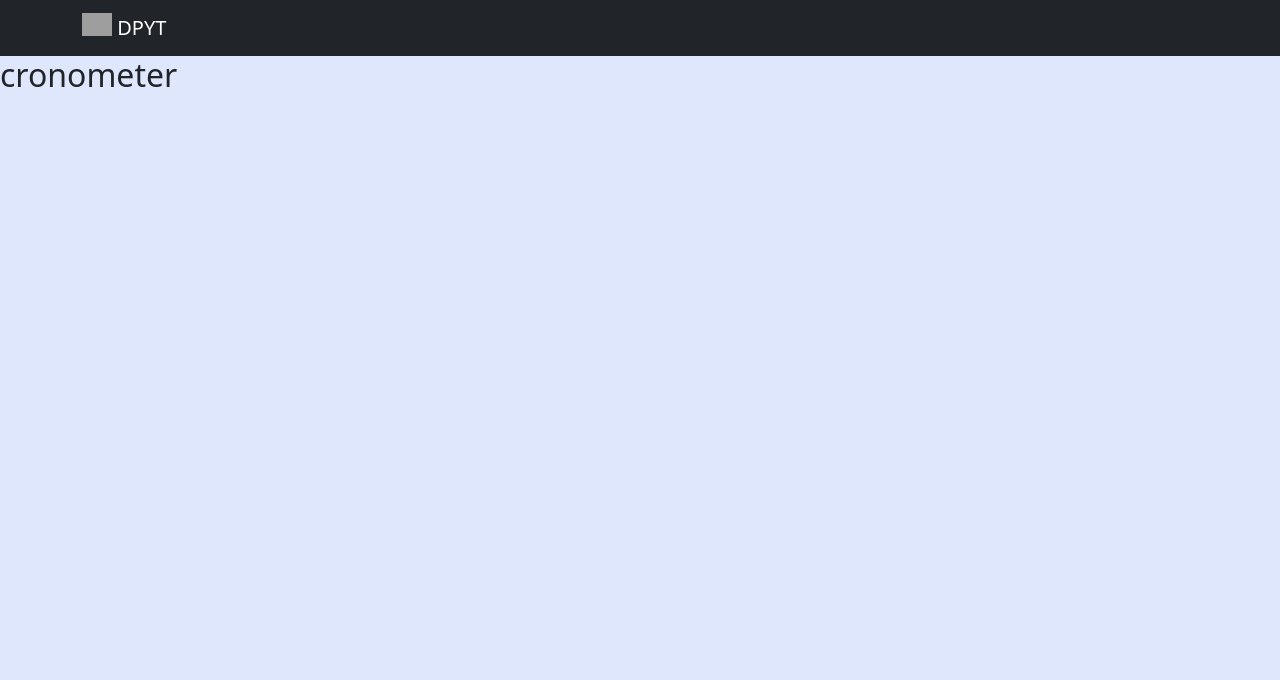
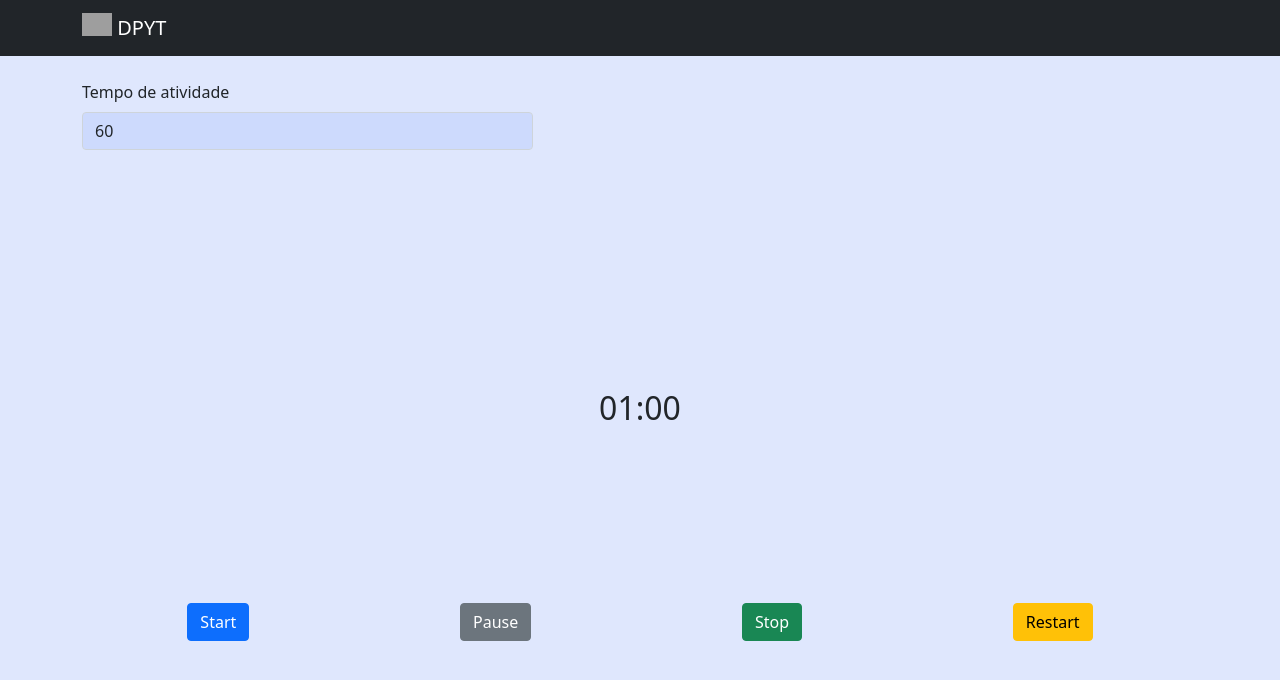
Before and after one commit to pedrotakahashi/trabalho-ihm, a React (Create React App) app: page /cronometer in a window 1280 px wide. Shown: the top 680 px of the page. Built offline with nearby package versions, Linux system fonts and the light colour scheme; grey boxes are pictures that could not be loaded.

Commit message:
finish - IHM

```diff
--- a/package.json
+++ b/package.json
@@ -18,6 +18,7 @@
     "react-router": "^5.2.1",
     "react-router-dom": "^5.3.0",
     "react-scripts": "4.0.3",
+    "react-stopwatch": "^2.0.4",
     "typescript": "^4.1.2",
     "web-vitals": "^1.0.1"
   },
--- a/src/assets/styles/app.css
+++ b/src/assets/styles/app.css
@@ -2,3 +2,5 @@
 @import url(components/main.css);
 @import url(components/inputs.css);
 @import url(components/navbar.css);
+@import url(components/home.css);
+@import url(components/timer.css);
--- /dev/null
+++ b/src/assets/styles/components/home.css
@@ -0,0 +1,9 @@
+.content-home {
+  display: flex;
+  justify-content: center;
+  margin-top: 40px;
+}
+.card-home {
+  display: flex;
+  align-items: center;
+}
--- a/src/assets/styles/components/images.css
+++ b/src/assets/styles/components/images.css
@@ -1,3 +1,7 @@
 .topside-logo {
   width: 30px;
 }
+
+.img-home-page {
+  width: 50%;
+}
--- a/src/assets/styles/components/navbar.css
+++ b/src/assets/styles/components/navbar.css
@@ -6,7 +6,7 @@ margin-left: 40px;
 margin-right: 20px;
 }
 
-@media (min-width: 1024px) {
+@media (min-width: 600px) {
   .navBarbottom{
     display: none;
   }
--- /dev/null
+++ b/src/assets/styles/components/timer.css
@@ -0,0 +1,11 @@
+.container-buttons {
+  display: flex;
+  justify-content: space-around;
+  margin-top: 15%;
+}
+
+.timer {
+  display: flex;
+  justify-content: center;
+  margin-top: 20%;
+}
--- a/src/pages/Cronometer.tsx
+++ b/src/pages/Cronometer.tsx
@@ -1,10 +1,91 @@
+import { useState } from "react";
+import { Button, Col, Container, Form, Row } from "react-bootstrap";
 import PanelLayout from "../components/PanelLayout";
 
+const SECONDS_DEFAULT = 60;
+
 const Cronometer = () => {
-  return(
+  const [seconds, setSeconds] = useState(SECONDS_DEFAULT);
+  const [timer, setTimer] = useState<any>();
+
+  const secondsToMinutes = (secs: number) => {
+    const divisorMinute = secs % 3600;
+    const minutes = Math.floor(divisorMinute / 60);
+    const seconds = Math.floor(divisorMinute % 60);
+
+    return `${String(minutes).padStart(2, "0")}:${String(seconds).padStart(
+      2,
+      "0"
+    )}`;
+  };
+  const startTimer = () => {
+    const timerInterval = setInterval(() => {
+      setSeconds((previousSecods) => {
+        if (previousSecods === 0) {
+          clearInterval(timerInterval);
+          return 0;
+        }
+
+        return previousSecods - 1;
+      });
+    }, 1000);
+    setTimer(timerInterval);
+  };
+
+  const handlePauseTimer = () => {
+    clearInterval(timer);
+    setTimer(undefined);
+  };
+
+  const handleStopTimer = () => {
+    handlePauseTimer();
+    setSeconds(SECONDS_DEFAULT);
+  };
+
+  const handleRestartTimer = () => {
+    setSeconds(SECONDS_DEFAULT);
+  };
+
+  return (
     <PanelLayout>
-      <h2>cronometer</h2>
+      <Container>
+        <Row className="mt-4">
+          <Col xs={5}>
+            <Form.Group className="mb-3">
+              <Form.Label>Tempo de atividade</Form.Label>
+              <Form.Control
+                type="activity"
+                placeholder="Atividade"
+                onChange={(e) => setSeconds(Number(e.target.value))}
+                value={seconds}
+              />
+            </Form.Group>
+          </Col>
+        </Row>
+        <Row>
+          <Col>
+            <div className="timer">
+              <h2>{secondsToMinutes(seconds)}</h2>
+            </div>
+
+            <div className="container-buttons">
+              <Button onClick={startTimer} variant={"primary"}>
+                Start
+              </Button>
+              <Button onClick={handlePauseTimer} variant={"secondary"}>
+                Pause
+              </Button>
+              <Button onClick={handleStopTimer} variant={"success"}>
+                Stop
+              </Button>
+              <Button onClick={handleRestartTimer} variant={"warning"}>
+                Restart
+              </Button>
+            </div>
+          </Col>
+        </Row>
+      </Container>
     </PanelLayout>
   );
-}
+};
 export default Cronometer;
--- a/src/pages/Home.tsx
+++ b/src/pages/Home.tsx
@@ -1,10 +1,27 @@
+import { Card, Col, Container, Row } from "react-bootstrap";
 import PanelLayout from "../components/PanelLayout";
 
+import imagehome from "../../src/assets/images/homePage.png";
 const Home = (): JSX.Element => {
   return (
     <>
       <PanelLayout>
-        <h2>Pagina Principal </h2>
+        <Container>
+          <Row>
+            <Col sm={12} className="content-home">
+              <Card style={{ width: "18rem" }} className="card-home">
+                <Card.Img variant="top" src={imagehome} className="img-home-page" />
+                <Card.Body>
+                  <Card.Title>DPYT - Dont Procast Your Training</Card.Title>
+                  <Card.Text>
+                    O DYPT, é um aplicativo onde você pode fazer uma lista de treinos para você<br />
+                    e também cronometrar os seus exercícios.
+                  </Card.Text>
+                </Card.Body>
+              </Card>
+            </Col>
+          </Row>
+        </Container>
       </PanelLayout>
     </>
   );
--- a/src/pages/Todo.tsx
+++ b/src/pages/Todo.tsx
@@ -1,7 +1,37 @@
+import { useState } from "react";
 import { Button, Col, Container, Form, Row } from "react-bootstrap";
 import PanelLayout from "../components/PanelLayout";
+interface Task {
+  id: number;
+  title: string;
+  time: number;
+  textTask: string;
+}
+const Todo = () => {
+  const [task, setTasks] = useState<Task[]>([]);
+  const [titleTask, setTitleTask] = useState("");
+  const [textTask, setTextTask] = useState("");
+  const [timeTask, setTimeTask] = useState(0);
 
-const Todo = () => {
+  function handleCreateNewTask() {
+    if (!titleTask) return;
+
+    const newTask = {
+      id: Math.random(),
+      title: titleTask,
+      time: timeTask,
+      textTask: textTask,
+    };
+
+    setTasks((oldState) => [...oldState, newTask]);
+    setTitleTask("");
+    setTimeTask(0);
+    setTextTask("");
+
+    console.log('titulo:', titleTask);
+    console.log('texto', textTask);
+  }
+
   return (
     <PanelLayout>
       <Container className="container-inputs">
@@ -10,19 +40,46 @@ const Todo = () => {
             <Form>
               <Form.Group className="mb-3">
                 <Form.Label>Insira a Atividade</Form.Label>
-                <Form.Control type="activity" placeholder="Atividade" />
+                <Form.Control
+                  type="activity"
+                  placeholder="Atividade"
+                  onChange={(e) => setTitleTask(e.target.value)}
+                  value={titleTask}
+                />
+              </Form.Group>
+              <Form.Group className="mb-3">
+                <Form.Label>Insira Tempo de atividade</Form.Label>
+                <Form.Control
+                  type="activity"
+                  placeholder="Atividade"
+                  onChange={(e) => setTimeTask(Number(e.target.value))}
+                  value={timeTask}
+                />
               </Form.Group>
               <Form.Group className="mb-3">
                 <Form.Label>Insira como será a atividade</Form.Label>
-                <Form.Control as="textarea" rows={3} />
+                <Form.Control
+                  as="textarea"
+                  rows={3}
+                  onChange={(e) => setTextTask(e.target.value)}
+                  value={textTask}
+                />
               </Form.Group>
             </Form>
           </Col>
         </Row>
         <Row>
           <Col className="d-flex justify-content-center">
-            <Button variant="primary" className="mr-2 mt-2">Inserir</Button>
-            <Button variant="light" className="mt-2">Limpar</Button>
+            <Button
+              variant="primary"
+              className="mr-2 mt-2"
+              onClick={handleCreateNewTask}
+            >
+              Inserir
+            </Button>
+            <Button variant="light" className="mt-2">
+              Limpar
+            </Button>
           </Col>
         </Row>
       </Container>
--- a/src/pages/User.tsx
+++ b/src/pages/User.tsx
@@ -1,9 +1,32 @@
 import PanelLayout from "../components/PanelLayout";
+import { Button, Col, Container, Form, ListGroup, Row } from "react-bootstrap";
 
 const User = () => {
   return (
     <PanelLayout>
-      <h2>pagina user</h2>
+      <Container>
+        <Row className="mt-3">
+          <Col>
+            <ListGroup>
+              <ListGroup.Item>Atividade: Musculação</ListGroup.Item>
+              <ListGroup.Item>Resumo: Treino de Peito</ListGroup.Item>
+              <ListGroup.Item>Tempo: 20 min</ListGroup.Item>
+            </ListGroup>
+            <br />
+            <ListGroup>
+              <ListGroup.Item>Atividade: Musculação</ListGroup.Item>
+              <ListGroup.Item>Resumo: Treino de Triceps</ListGroup.Item>
+              <ListGroup.Item>Tempo: 20 min</ListGroup.Item>
+            </ListGroup>
+            <br />
+            <ListGroup>
+              <ListGroup.Item>Atividade: Lutas</ListGroup.Item>
+              <ListGroup.Item>Resumo: Judô</ListGroup.Item>
+              <ListGroup.Item>Tempo: 60 min</ListGroup.Item>
+            </ListGroup>
+          </Col>
+        </Row>
+      </Container>
     </PanelLayout>
   );
 };
```
Also changed, not shown: src/assets/images/homePage.png (added), 1 other file (tests, documents, lock files or other folders).
